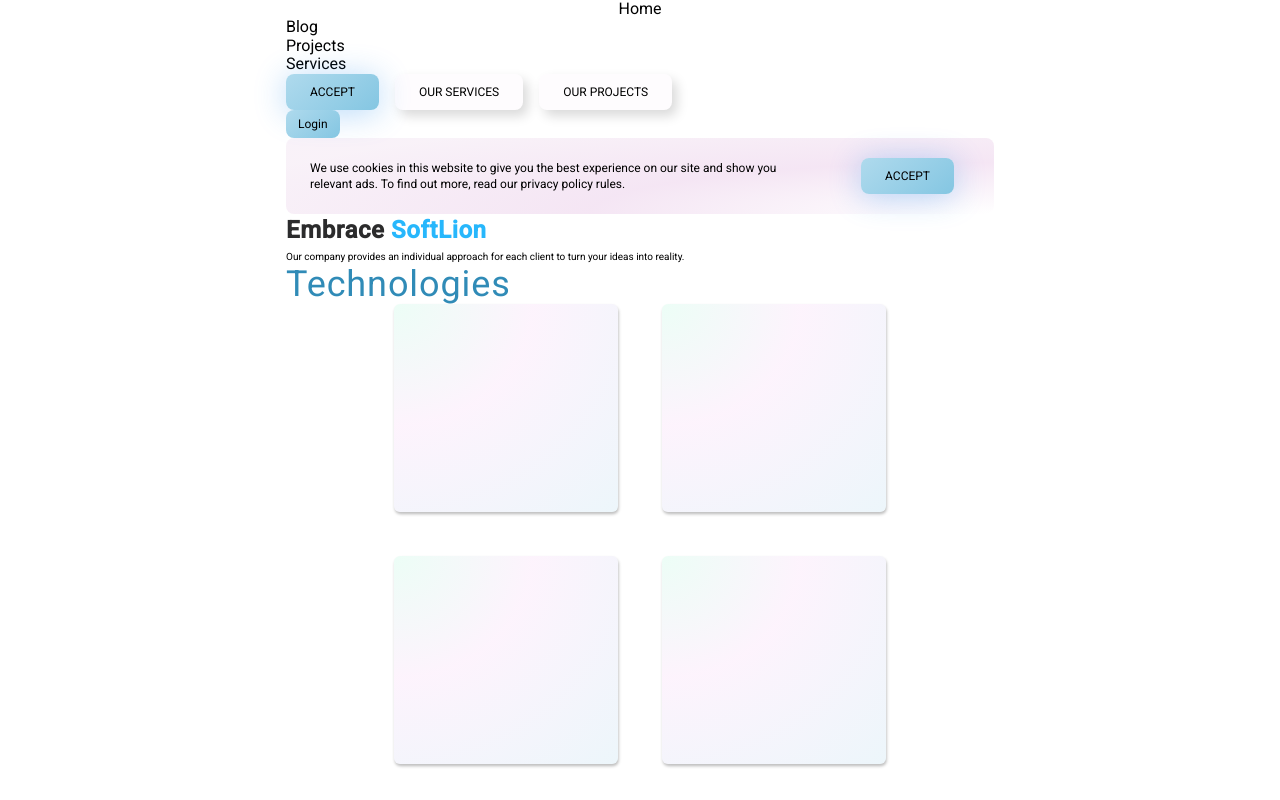
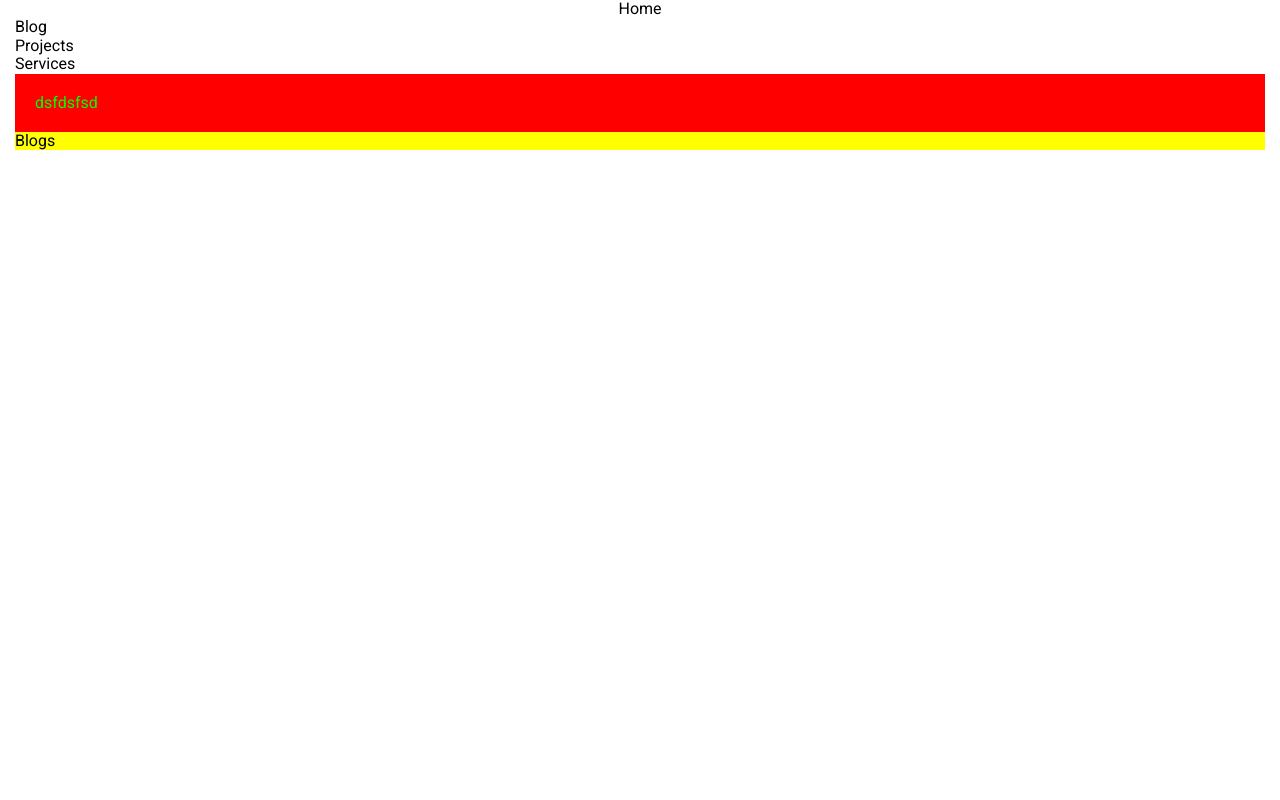
Before and after one commit to SoftLion-Co/prototype-fr, a Next.js app: page / in a window 1280 px wide. Built offline with nearby package versions, Linux system fonts and the light colour scheme.

Commit message:
feature: add SCSS and modules

```diff
--- a/app/globals.css
+++ b/app/globals.css
@@ -131,7 +131,7 @@ textarea,
 
 /* Page components stylings*/
 
-.button-blue {
+/* .button-blue {
   @apply
   uppercase
   bg-button-blue-gradient
@@ -240,3 +240,4 @@ textarea,
 .technology-card{
   @apply bg-technology-card-gradient rounded-md shadow-technology-card w-120 h-115 desktop:h-80 desktop:w-307 tablet:h-52 tablet:w-56;
 }
+     */
--- a/app/layout.tsx
+++ b/app/layout.tsx
@@ -1,4 +1,5 @@
 import "./globals.css";
+import './../styles/main.scss';
 
 export const metadata = {
   title: "SoftLion",
--- a/app/page.tsx
+++ b/app/page.tsx
@@ -1,4 +1,5 @@
 import Link from "next/link";
+import AppealingSection from "./sections/article_page/AppealingSection";
 
 const Home = () => {
   return (
@@ -13,36 +14,10 @@ const Home = () => {
       <Link href="/services">
         <h2>Services</h2>
       </Link>
-      <div className="flex gap-4">
-        <button className="button-blue">ACCEPT</button>
-        <button className="button-white">Our Services</button>
-        <button className="button-white">Our Projects</button>
+      <div className="my-component">
+        dsfdsfsd
       </div>
-      <button className="button-login">Login</button>
-
-      <div className="cookies items-end">
-        <p>We use cookies in this website to give you the best experience on our site and show you relevant ads. To find out more, read our privacy policy rules.</p>
-        <button className="button-blue">ACCEPT</button>
-      </div>
-
-      <span className="hero-title">
-        Embrace <span className="hero-title-blue">SoftLion</span>
-      </span>
-      <div>
-        <span className="hero-subtitle">
-          Our company provides an individual approach for each client to turn
-          your ideas into reality.
-        </span>
-      </div>
-      <div>
-        <span className="heading">Technologies</span>
-      </div>
-      <div className="technology-cards-container">
-        <div className="technology-card"></div>
-        <div className="technology-card"></div>
-        <div className="technology-card"></div>
-        <div className="technology-card"></div>
-      </div>
+      <AppealingSection />
     </div>
   );
 };
--- /dev/null
+++ b/app/sections/article_page/AppealingSection.module.scss
@@ -0,0 +1,3 @@
+.blue{
+    background-color: yellow;
+}
--- a/app/sections/article_page/AppealingSection.tsx
+++ b/app/sections/article_page/AppealingSection.tsx
@@ -0,0 +1,11 @@
+import s from "./AppealingSection.module.scss"
+
+const AppealingSection = () => {
+    return (
+        <div>
+            <h1 className={s.blue}>Blogs</h1>
+        </div>
+    )
+}
+
+export default AppealingSection
--- a/next.config.js
+++ b/next.config.js
@@ -1,4 +1,11 @@
 /** @type {import('next').NextConfig} */
 const nextConfig = {}
 
-module.exports = nextConfig
+module.exports = {
+    nextConfig,
+
+    // Налаштування підключення SCSS
+    sassOptions: {
+      includePaths: ["styles"],
+    },
+};
--- a/package.json
+++ b/package.json
@@ -19,6 +19,7 @@
     "cloudinary": "^1.37.3",
     "framer-motion": "^10.12.18",
     "next": "13.4.8",
+    "node-sass": "^9.0.0",
     "normalize.css": "^8.0.1",
     "postcss": "8.4.24",
     "react": "18.2.0",
@@ -26,6 +27,8 @@
     "react-hook-form": "^7.45.1",
     "react-icons": "^4.10.1",
     "react-query": "^3.39.3",
+    "sass": "^1.63.6",
+    "sass-loader": "^13.3.2",
     "tailwindcss": "3.3.2",
     "typescript": "5.1.6"
   }
--- /dev/null
+++ b/styles/main.css
@@ -0,0 +1,12 @@
+.my-component {
+  background-color: #ff0000;
+  color: #00ff00;
+  padding: 20px;
+}
+.my-component.highlighted {
+  background-color: #00ff00;
+  color: #ff0000;
+}
+.my-component:hover {
+  background-color: #cc0000;
+}/*# sourceMappingURL=main.css.map */
--- /dev/null
+++ b/styles/main.scss
@@ -0,0 +1,28 @@
+// Змінні
+$primary-color: #ff0000;
+$secondary-color: #00ff00;
+
+// Міксин
+@mixin flex-center {
+  display: flex;
+  justify-content: center;
+  align-items: center;
+}
+
+// Стилі
+.my-component {
+  background-color: $primary-color;
+  color: $secondary-color;
+  padding: 20px;
+
+  // Вкладені селектори
+  &.highlighted {
+    background-color: $secondary-color;
+    color: $primary-color;
+  }
+
+  // Псевдокласи
+  &:hover {
+    background-color: darken($primary-color, 10%);
+  }
+}
--- a/tailwind.config.js
+++ b/tailwind.config.js
@@ -11,20 +11,20 @@ module.exports = {
         center: true,
         padding: {
           DEFAULT: '15px',
-          mobile: '15px',
-          tablet: '30px',
-          desktop: '100px',
+          'sm': '15px',
+          'md': '30px',
+          'lg': '30px',
+          'xl': '50px',
+          '2xl': '100px',
+          '3xl': '100px',
         },
       },
       screens: {
-        sm: "none",
-        md: "none",
-        lg: "none",
-        xl: "none",
-        '2xl': "none",
-        'mobile': '320px',
-        'tablet': '768px',
-        'desktop': '1600px',
+        sm: 'none',  // Додайте значення для малих екранів (розмір >= 640px)
+        md: 'none',
+        lg: 'none',
+        xl: 'none',
+        '2xl': 'none'
       },
       fontFamily: {
         besley: ['Besley', 'serif'],
```
Also changed, not shown: 2 other files (tests, documents, lock files or other folders).
